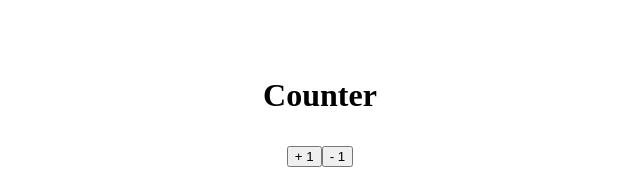
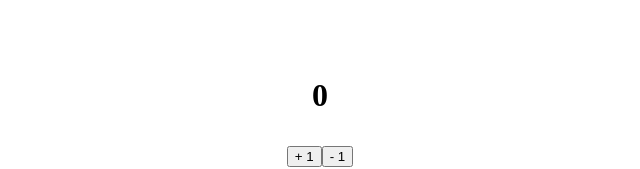
Before and after one commit to mdesanker/redux-counter, a React (Create React App) app: page / in a window 1280 px wide. Shown: the top 169 px of the page, without its empty margins (320-960 px from the left). Built offline with nearby package versions, Linux system fonts and the light colour scheme.

Commit message:
Read counter value from redux store

```diff
--- a/src/App.js
+++ b/src/App.js
@@ -1,9 +1,12 @@
+import { useSelector } from "react-redux";
 import styled from "styled-components";
 
 const App = () => {
+  const counter = useSelector((state) => state.counter.counter);
+
   return (
     <Wrapper>
-      <h1>Counter</h1>
+      <h1>{counter}</h1>
       <div>
         <button>+ 1</button>
         <button>- 1</button>
--- a/src/index.js
+++ b/src/index.js
@@ -1,10 +1,14 @@
 import React from "react";
 import ReactDOM from "react-dom";
 import App from "./App";
+import { Provider } from "react-redux";
+import store from "./store/Store";
 
 ReactDOM.render(
   <React.StrictMode>
-    <App />
+    <Provider store={store}>
+      <App />
+    </Provider>
   </React.StrictMode>,
   document.getElementById("root")
 );
```
